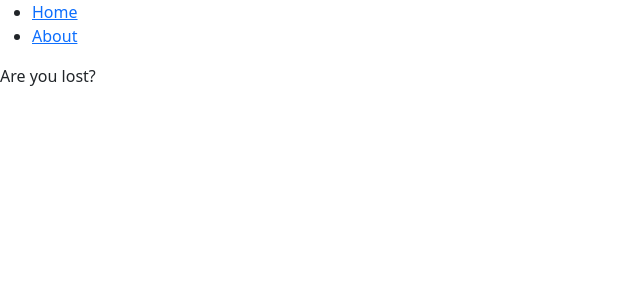
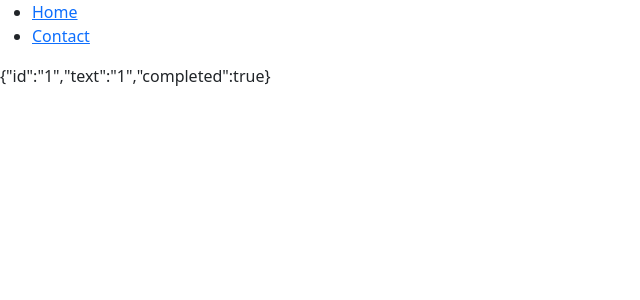
Before and after one commit to xmaxcooking/wishlist, an Angular app: page /wish/1/1/1 in a window 1280 px wide. Shown: the top 300 px of the page, without its empty margins (0-640 px from the left). Built offline with nearby package versions, Linux system fonts and the light colour scheme.

Commit message:
feat(wishlist): add WishDetailComponent and update routing for wish details

```diff
--- a/src/app/app-routing.module.ts
+++ b/src/app/app-routing.module.ts
@@ -3,9 +3,11 @@ import { RouterModule, Routes } from '@angular/router';
 import { WishesComponent } from './wish/components/wishes/wishes.component';
 import { ContactComponent } from './contact/components/contact/contact.component';
 import { NotFoundComponent } from './not-found/not-found.component';
+import { WishDetailComponent } from './wish/components/wish-detail/wish-detail.component';
 
 const routes: Routes = [
   { path: '', component: WishesComponent },
+  { path: 'wish/:id/:text/:completed', component: WishDetailComponent },
   { path: 'contact', component: ContactComponent },
 ];
 
--- a/src/app/navigation/navigation-header/navigation-header.component.html
+++ b/src/app/navigation/navigation-header/navigation-header.component.html
@@ -5,7 +5,7 @@
         <a class="button" routerLink="/">Home</a>
       </li>
       <li>
-        <a class="button" routerLink="/contact">About</a>
+        <a class="button" href="#" (click)="$event.preventDefault(); goToContact()">Contact</a>
       </li>
     </ul>
   </nav>
--- a/src/app/navigation/navigation-header/navigation-header.component.ts
+++ b/src/app/navigation/navigation-header/navigation-header.component.ts
@@ -1,4 +1,5 @@
 import { Component } from '@angular/core';
+import { Router } from '@angular/router';
 
 @Component({
   selector: 'app-navigation-header',
@@ -7,4 +8,10 @@ import { Component } from '@angular/core';
 })
 export class NavigationHeaderComponent {
 
+  constructor(private router: Router) { }
+
+  goToContact() {
+    this.router.navigate(['contact']);
+  }
+
 }
--- /dev/null
+++ b/src/app/wish/components/wish-detail/wish-detail.component.html
@@ -0,0 +1 @@
+<p>{{getWish()}}</p>
--- /dev/null
+++ b/src/app/wish/components/wish-detail/wish-detail.component.ts
@@ -0,0 +1,29 @@
+import { Component, OnInit } from '@angular/core';
+import { ActivatedRoute, ParamMap } from '@angular/router';
+import { WishItem } from '../../model/wishItem';
+
+@Component({
+  selector: 'app-wish-detail',
+  templateUrl: './wish-detail.component.html',
+  styleUrl: './wish-detail.component.css'
+})
+export class WishDetailComponent implements OnInit {
+
+  wish: WishItem = new WishItem();
+
+  constructor(private route: ActivatedRoute) {  }
+
+  ngOnInit() {
+    this.route.paramMap.subscribe((params: ParamMap) => {
+      const id = params.get('id') as `${string}-${string}-${string}-${string}-${string}`;
+      const text = params.get('text');
+      const completed = params.get('completed');
+      this.wish = new WishItem(id, text ?? '', Boolean(completed));
+    });
+  }
+
+  getWish() {
+    return JSON.stringify(this.wish);
+  }
+
+}
--- a/src/app/wish/components/wish-list-add/wish-list-add.component.ts
+++ b/src/app/wish/components/wish-list-add/wish-list-add.component.ts
@@ -13,7 +13,7 @@ export class WishListAddComponent {
   @Output() wishAdded = new EventEmitter<WishItem>()
 
   submit() {
-    this.wishAdded.emit(new WishItem(this.newWishText))
+    this.wishAdded.emit(new WishItem(crypto.randomUUID(), this.newWishText))
     this.newWishText = ''
   }
 
--- a/src/app/wish/components/wish-list-item/wish-list-item.component.html
+++ b/src/app/wish/components/wish-list-item/wish-list-item.component.html
@@ -10,6 +10,7 @@
     </div>
     <div class="col-sm">
       <div>
+        <button type="button" class="btn btn-primary" (click)="goToDetail()">Detail</button>
         <button type="button" class="btn btn-danger" (click)="removeItem()">Remove</button>
       </div>
     </div>
--- a/src/app/wish/components/wish-list-item/wish-list-item.component.ts
+++ b/src/app/wish/components/wish-list-item/wish-list-item.component.ts
@@ -1,6 +1,7 @@
 import { Component, Input } from '@angular/core';
 import { EventService } from '../../services/events/event.service';
 import { WishItem } from '../../model/wishItem';
+import { Router } from '@angular/router';
 
 @Component({
   selector: 'app-wish-list-item',
@@ -11,7 +12,7 @@ export class WishListItemComponent {
 
   @Input() item!: WishItem;
 
-  constructor(private events: EventService) { }
+  constructor(private events: EventService, private router: Router) { }
 
   get labelClasses() {
     return {
@@ -28,4 +29,8 @@ export class WishListItemComponent {
     this.events.emit('removeWish', this.item)
   }
 
+  goToDetail() {
+    this.router.navigate(['wish', this.item.id, this.item.text, this.item.completed])
+  }
+
 }
--- a/src/app/wish/components/wishes/wishes.component.ts
+++ b/src/app/wish/components/wishes/wishes.component.ts
@@ -25,7 +25,7 @@ export class WishesComponent implements OnInit {
     this.wishes.getWishes().subscribe({
       next: (data: unknown) => {
         if (data instanceof Array) {
-          this.items = data?.map((item: WishItem) => new WishItem(item.text, item.completed)) ?? []
+          this.items = data?.map((item: WishItem) => new WishItem(crypto.randomUUID(), item.text, item.completed)) ?? []
         }
       },
       error: (error) => {
--- a/src/app/wish/model/wishItem.ts
+++ b/src/app/wish/model/wishItem.ts
@@ -1,3 +1,3 @@
 export class WishItem {
-    constructor(public text = "", public completed = false) { }
+    constructor(public id: ReturnType<typeof crypto.randomUUID> | null = null, public text = "", public completed = false) { }
 }
--- a/src/app/wish/wish.module.ts
+++ b/src/app/wish/wish.module.ts
@@ -7,6 +7,7 @@ import { WishListItemComponent } from './components/wish-list-item/wish-list-ite
 import { WishesComponent } from './components/wishes/wishes.component';
 import { provideHttpClient } from '@angular/common/http';
 import { FormsModule } from '@angular/forms';
+import { WishDetailComponent } from './components/wish-detail/wish-detail.component';
 
 @NgModule({
   declarations: [
@@ -15,6 +16,7 @@ import { FormsModule } from '@angular/forms';
     WishListFilterComponent,
     WishListAddComponent,
     WishesComponent,
+    WishDetailComponent,
   ],
   imports: [
     CommonModule,
```
Also changed, not shown: src/app/wish/components/wish-detail/wish-detail.component.css (added), 1 other file (tests, documents, lock files or other folders).
